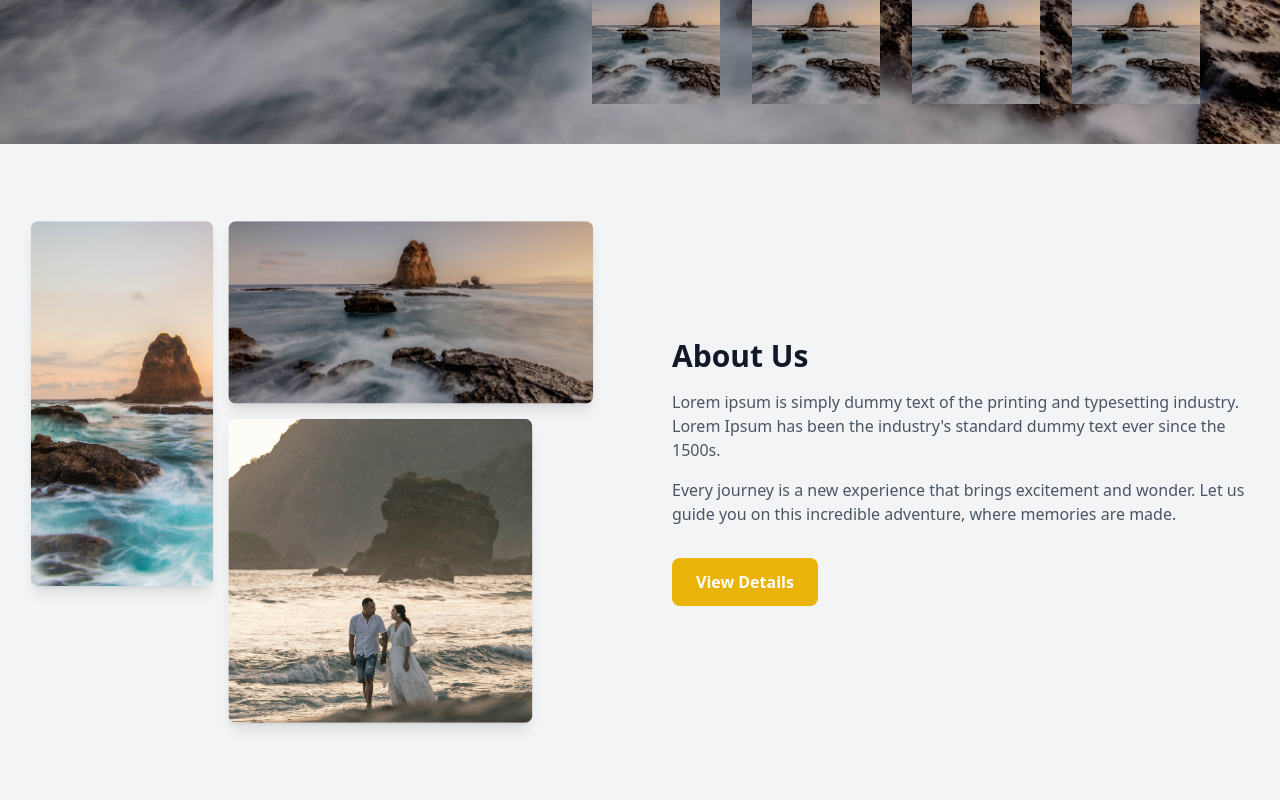
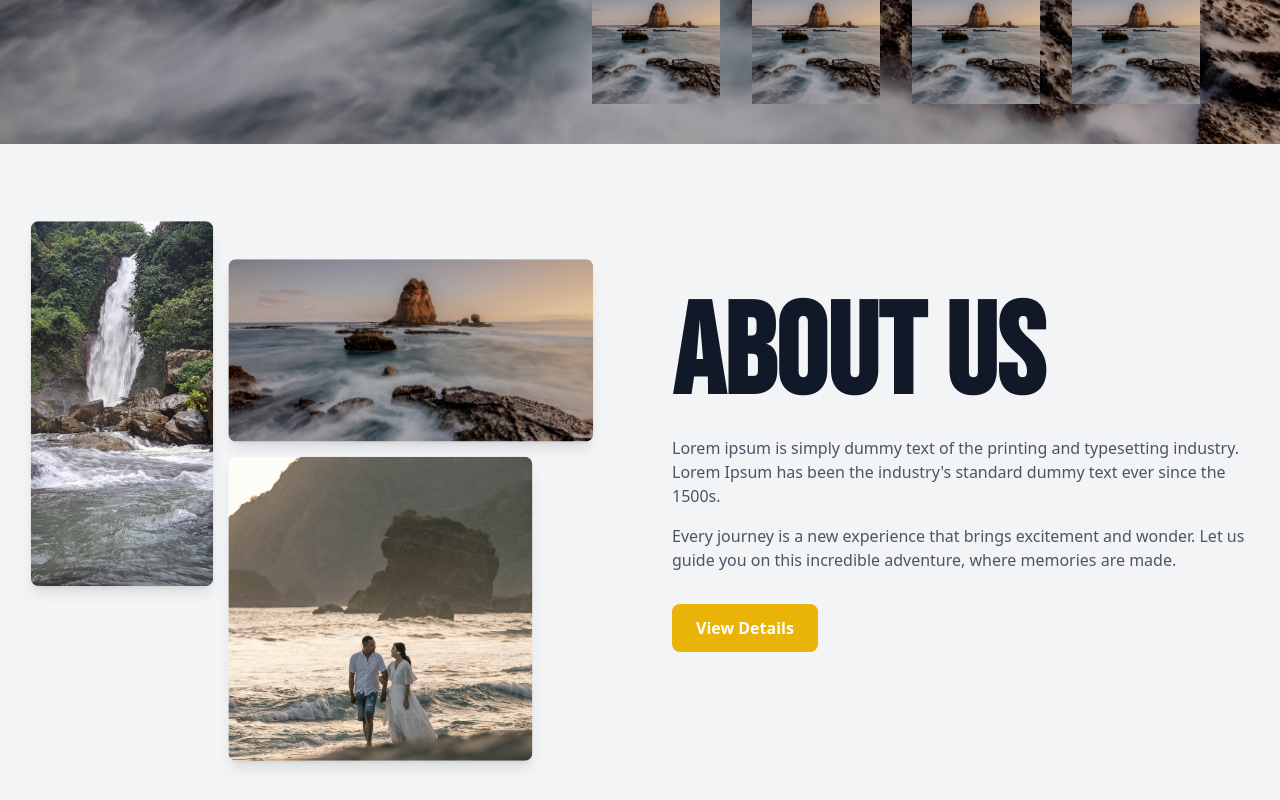
Before and after one commit to hanNajib/DJEMBER-FEST, a React (Vite) app: page / in a window 1280 px wide. Shown: the part 2618-3418 px from the top of the page. Built offline with nearby package versions, Linux system fonts and the light colour scheme.

Commit message:
antrokan

```diff
--- a/src/Wisata.jsx
+++ b/src/Wisata.jsx
@@ -6,11 +6,11 @@ const AboutUs = () => {
       <div className="container mx-auto px-4">
         <div className="flex flex-col md:flex-row justify-between items-center">
           {/* Images */}
-          <div className=" scale-95  md:w-1/2 flex flex-col space-y-4 md:space-y-0 md:space-x-4 md:flex-row">
+          <div className="scale-95 md:w-1/2 flex flex-col space-y-4 md:space-y-0 md:space-x-4 md:flex-row">
             {/* Portrait Image */}
             <div className="w-full md:w-1/3">
               <img
-                src="image/gallery/papuma3.jpg"
+                src="image/gallery/antrokan.jpg"
                 alt="image1"
                 className="rounded-lg shadow-lg object-cover h-96 w-full"
               />
@@ -18,14 +18,14 @@ const AboutUs = () => {
 
             {/* Landscape Image */}
             <div className="w-full md:w-2/3 flex flex-col space-y-4">
-              <div>
+              <div className="relative top-10">
                 <img
                   src="image/gallery/papuma1.jpg"
                   alt="image2"
                   className="rounded-lg shadow-lg object-cover h-48 w-full"
                 />
               </div>
-              <div>
+              <div className="relative top-10">
                 <img
                   src="image/gallery/papuma4.jpg"
                   alt="image3"
@@ -37,7 +37,7 @@ const AboutUs = () => {
 
           {/* Text Section */}
           <div className="md:w-1/2 mt-8 md:mt-0 md:ml-16">
-            <h2 className="text-3xl font-bold text-gray-900 mb-4">About Us</h2>
+            <h2 className="text-9xl font-bebas_neue  font-bold text-gray-900 mb-4">About Us</h2>
             <p className="text-gray-600 mb-4">
               Lorem ipsum is simply dummy text of the printing and typesetting industry. Lorem Ipsum has been the industry's standard dummy text ever since the 1500s.
             </p>
```
Also changed, not shown: public/image/gallery/antrokan.jpg (added).
